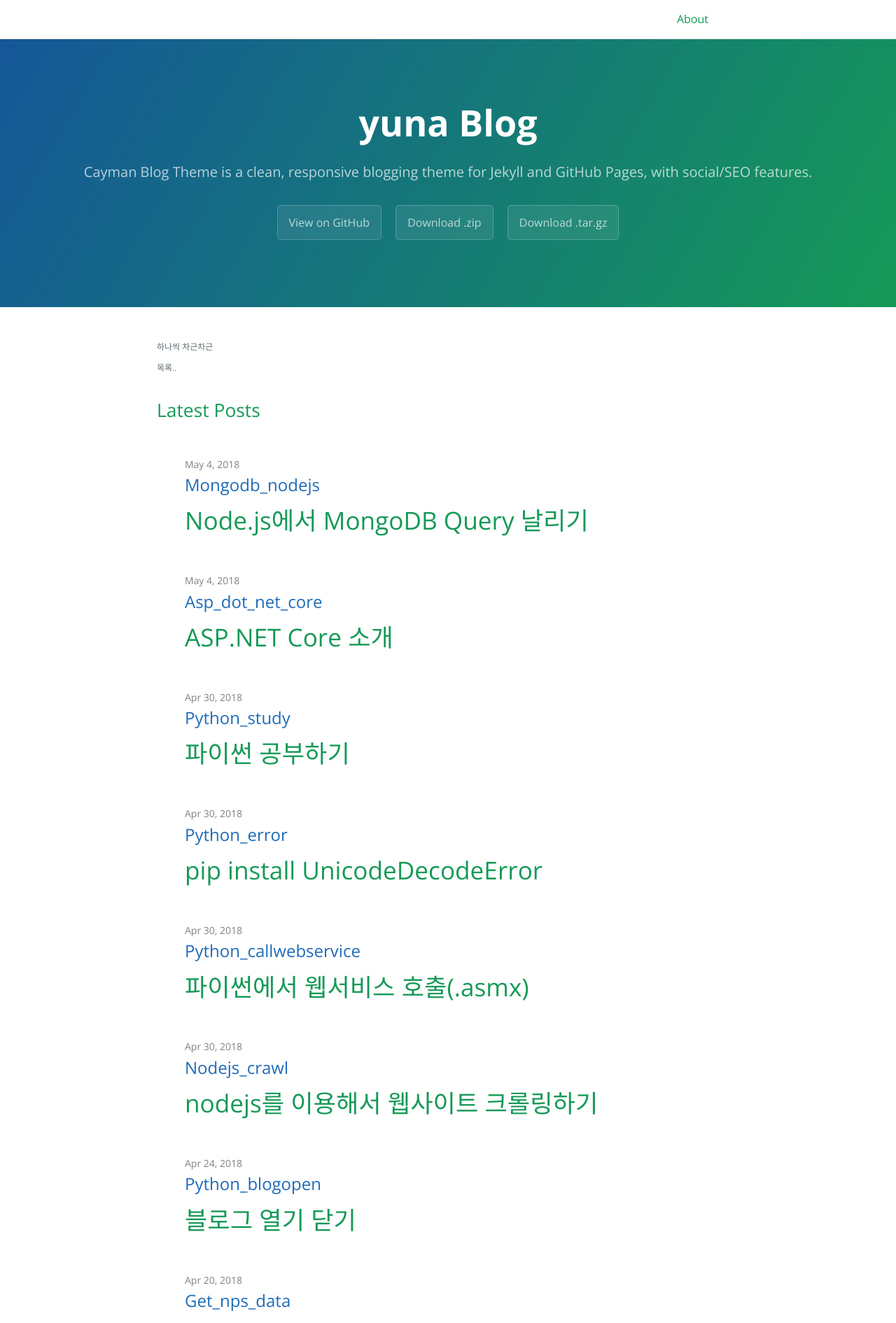
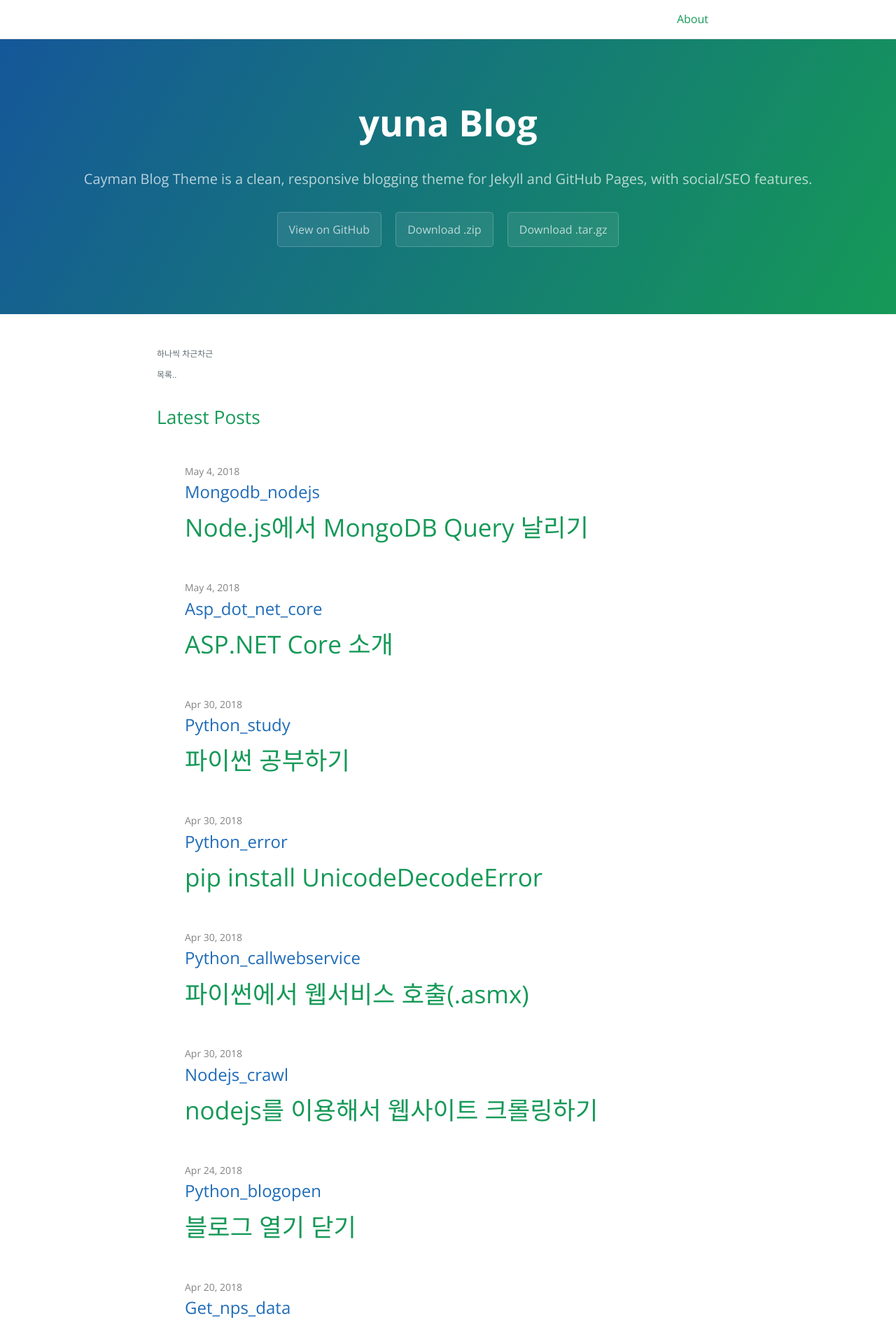
Before and after one commit to zzingyuna/test_site.github.io, a Jekyll site: the page built from index.md, in a window 1280 px wide. Shown: the top 1891 px of the page at 70% size. Built offline with Jekyll 4.4.1, drawn with Linux system fonts in a browser that asks for light colours.

Commit message:
Update default.html

```diff
--- a/_layouts/default.html
+++ b/_layouts/default.html
@@ -49,7 +49,7 @@
 
     <section class="page-header">
       <h1 class="project-name">{{ page-title }}</h1>
-      <h2 class="project-tagline">{{ page-tagline }}</h2>
+      <h4 class="project-tagline">{{ page-tagline }}</h4>
       {% if page.layout == 'home' and site.github.is_project_page %}
           <a href="{{ site.github.repository_url }}" class="btn">View on GitHub</a>
         {% if site.show_downloads %}
```
